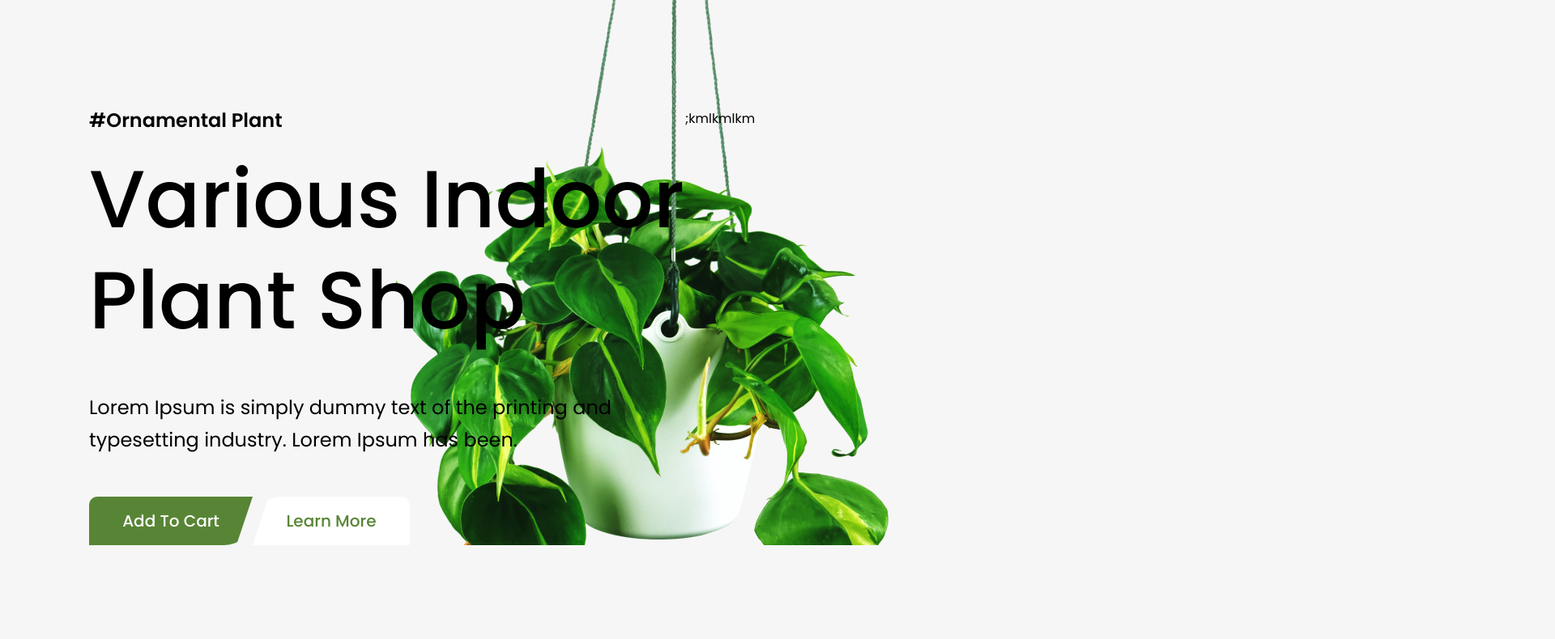
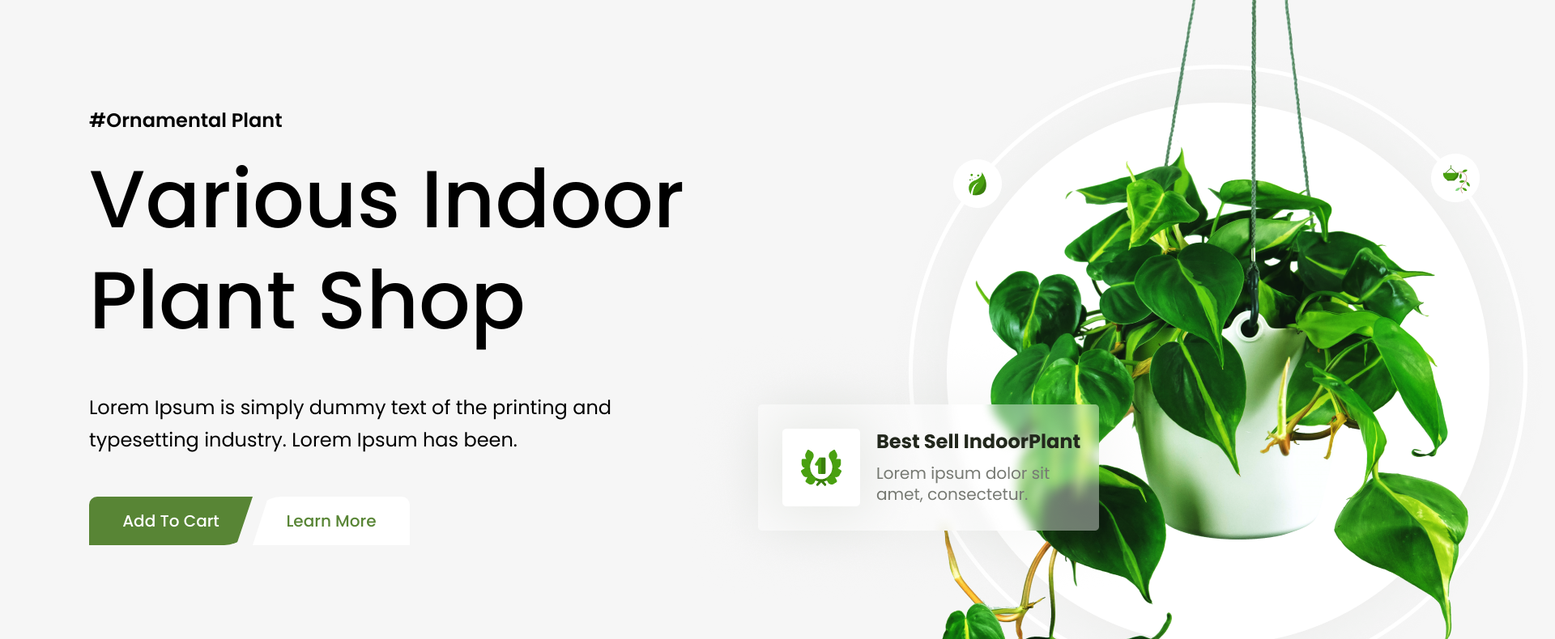
Before and after one commit to DariaKostrik/Landind-flower-shop, a plain HTML site: page index.html in a window 1280 px wide. Shown: the part 96-886 px from the top of the page at 81% size, 1920 px wide, since content can reach past the window. Before the commit the page ends 800 px from the top, so only its background shows below. Drawn offline with Linux system fonts and the light colour scheme.

Commit message:
add main picture

```diff
--- a/_common.scss
+++ b/_common.scss
@@ -5,10 +5,6 @@ $main-font: 'Poppins', sans-serif;
 }
 header{
     font-family:$main-font;
-    background-image: url(./assets/severin-candrian-Ug5roZHlC78-unsplash\ 1.png);
-    background-attachment: fixed;
-    background-position: right 183px top;
-    background-repeat: no-repeat;
 }
 #top{
     padding: 50px 110px 150px 110px;
--- a/index.html
+++ b/index.html
@@ -21,6 +21,7 @@
         </nav>
         <a href="#"> <img class="register" src="./assets/Group 4.png"></a>
     </div>
+</header>
 <section id="front-div" class="conteiner">
     <div class="head-text">
         <p1 class="1p">#Ornamental Plant</p1>
@@ -30,11 +31,11 @@
             <a class="button" href="#">Add To Cart</a>
             <a class="button white" href="#">Learn More</a>
         </div>
-    </div>;kmlkmlkm
+    </div>
     <div>
-    </div>
+<img class="background-flower" src="./assets/Group 26118.png" alt="background-flower">
+</div>
 </section>
-</header>
 <body>
 </body>
 </html>
--- a/main.scss
+++ b/main.scss
@@ -64,3 +64,6 @@ flex-direction: row;
     }
 }
 }
+.background-flower{
+   margin-top: -230px;
+}
```
Also changed, not shown: assets/Group 26118.png (added), assets/makiyazh-dlya-zelenyh-glaz-39.jpeg (added), main.css, 1 other file.
